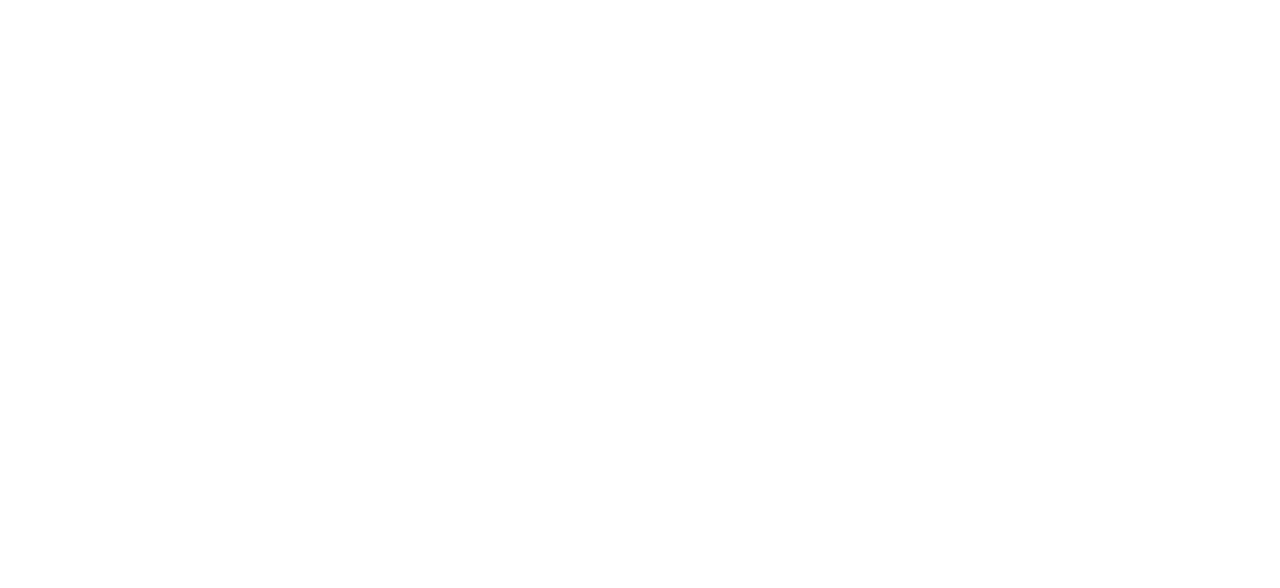
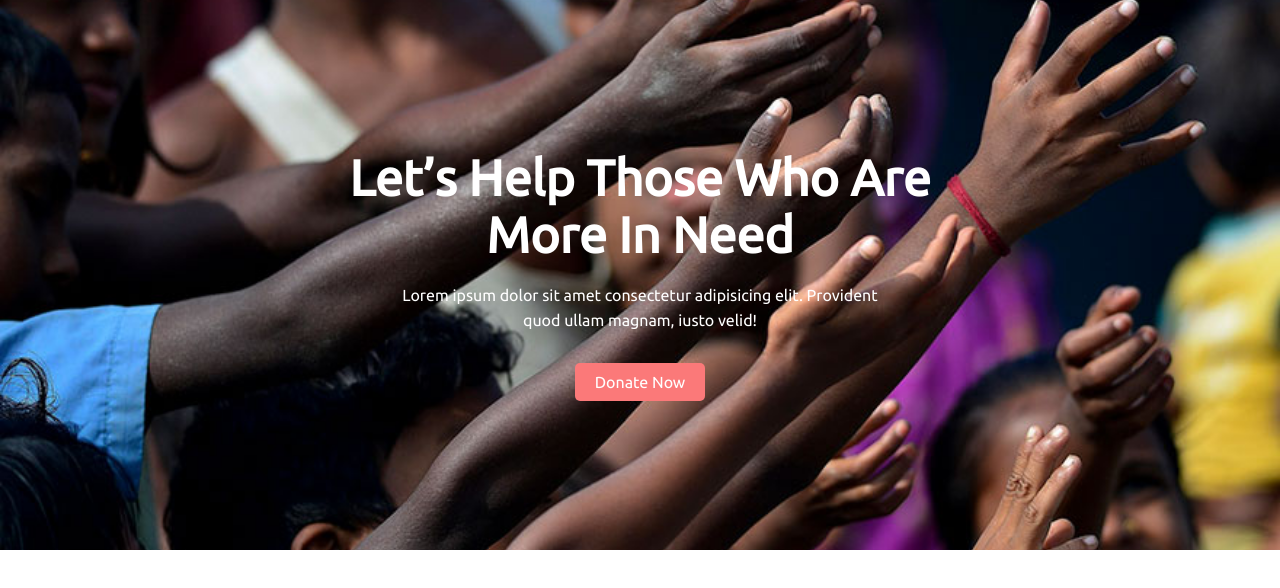
Before and after one commit to mairoky/donate-today, a plain HTML site: page index.html in a window 1280 px wide. Drawn offline with Linux system fonts and the light colour scheme.

Commit message:
hero section added

```diff
--- a/css/style.css
+++ b/css/style.css
@@ -1,4 +1,59 @@
+* {
+    margin: 0;
+    padding: 0;
+}
+
 body {
-    padding: 0;
-    margin: 0;
+    font-family: 'Ubuntu', sans-serif;
 }
+
+h1 {
+    font-size: 50px;
+    color: black;
+}
+
+/* Hero Section Start */
+.hero-banner {
+    background-image: url(../images/donation13.jpg);
+    background-position: center;
+    background-repeat: no-repeat;
+    background-size: cover;
+    height: 550px;
+    display: flex;
+    justify-content: center;
+    align-items: center;
+}
+
+.hero-content {
+    width: 50%;
+    text-align: center;
+}
+
+.hero-content h1 {
+    color: white;
+    font-weight: 900;
+}
+
+.hero-content p {
+    margin: 20px 0;
+    padding: 0 80px;
+    line-height: 25px;
+    color: white;
+    font-size: 16px;
+}
+
+.btn {
+    text-decoration: none;
+    font-size: 16px;
+    color: white;
+    background-color: #fb7979;
+    padding: 10px 20px;
+    border-radius: 5px;
+    display: inline-block;
+}
+
+.btn-cta {
+    margin-top: 10px;
+}
+
+/* Hero Section End */
--- a/index.html
+++ b/index.html
@@ -6,9 +6,24 @@
     <meta http-equiv="X-UA-Compatible" content="IE=edge">
     <meta name="viewport" content="width=device-width, initial-scale=1.0">
     <title>Donate Today</title>
+    <!-- Google Fonts -->
+    <link rel="preconnect" href="https://fonts.googleapis.com">
+    <link rel="preconnect" href="https://fonts.gstatic.com" crossorigin>
+    <link href="https://fonts.googleapis.com/css2?family=Ubuntu&display=swap" rel="stylesheet">
+    <!-- Custom CSS -->
+    <link rel="stylesheet" href="css/style.css">
 </head>
 
 <body>
+    <!-- Hero Section Start -->
+    <section class="hero-banner">
+        <div class="hero-content">
+            <h1>Let’s Help Those Who Are More In Need</h1>
+            <p>Lorem ipsum dolor sit amet consectetur adipisicing elit. Provident quod ullam magnam, iusto velid!</p>
+            <a class="btn btn-cta" href="#">Donate Now</a>
+        </div>
+    </section>
+    <!-- Hero Section End -->
 
 </body>
 
```
